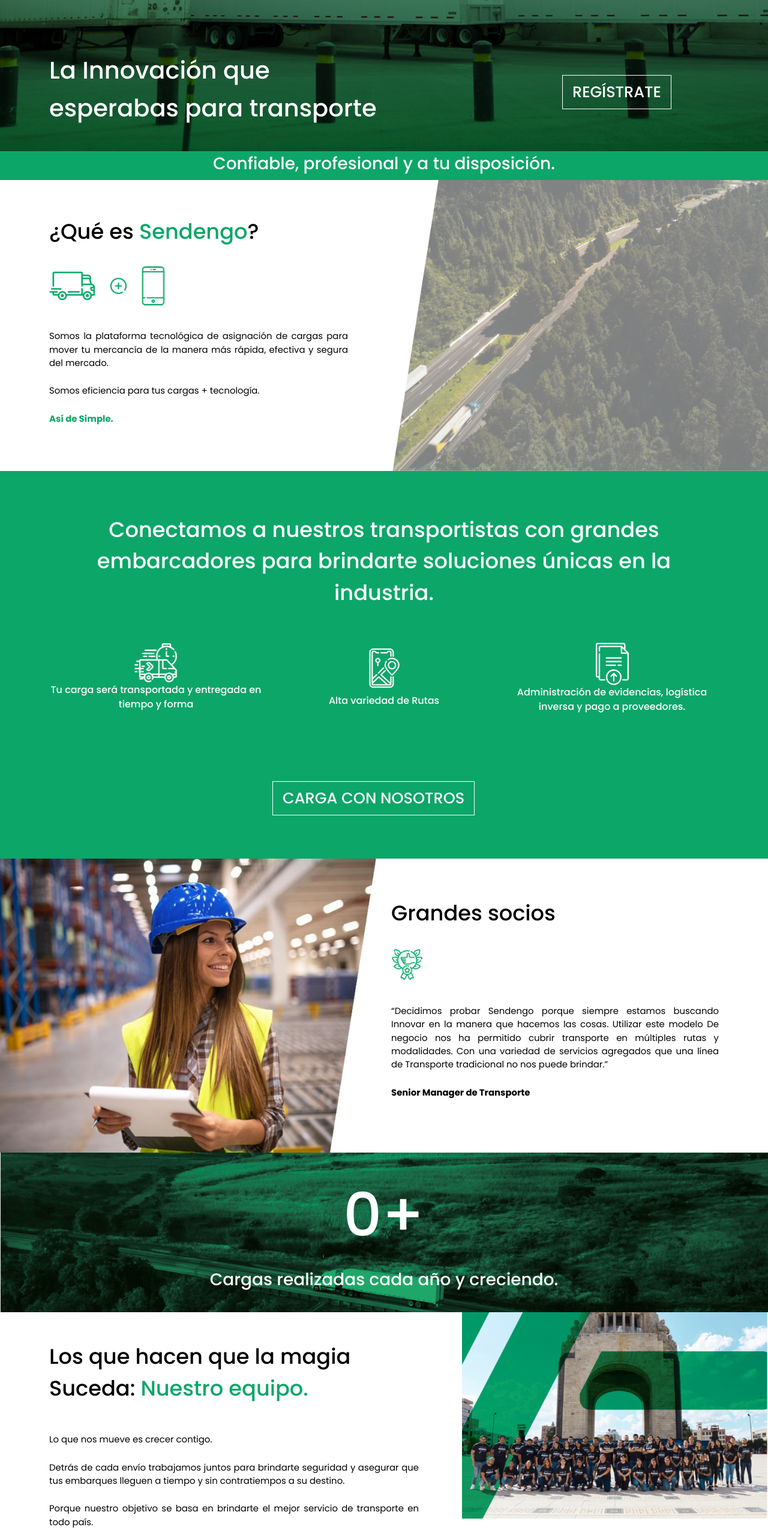
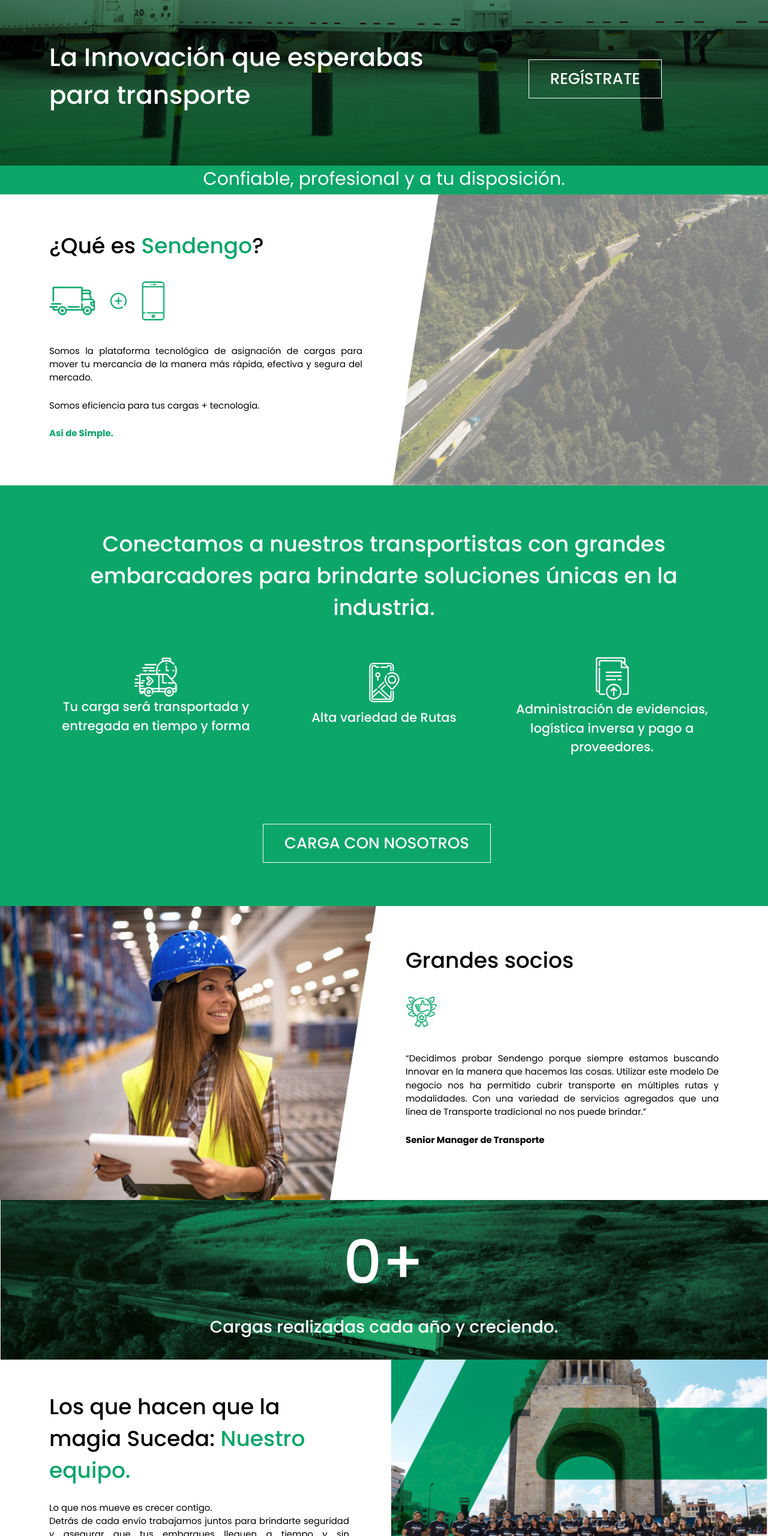
Before and after one commit to nelyflores/web-carga, a plain HTML site: page embarcador.html in a window 1280 px wide. Shown: the part 240-2800 px from the top of the page at 60% size. Drawn offline with nearby package versions, Linux system fonts and the light colour scheme.

Commit message:
cambio en tamaños de fuentes y columnas

```diff
--- a/css/styles.css
+++ b/css/styles.css
@@ -50,9 +50,10 @@
     color: var(--white-color);
     background-color: transparent;
     font-weight: 500;
-    font-size: 1.6rem;
+    font-size: 1.625rem;
     border: 1px solid var(--white-color);
     line-height: 39px;
+    padding: 0.75rem 2.1875rem 0.75rem 2.1875rem;
 }
 
 .button-white:hover {
@@ -77,7 +78,7 @@
     border: 1px solid var(--primary-color);
     color: var(--primary-color);
     background: var(--white-color);
-    font-size: 1.62em;
+    font-size: 1.625em;
 
 }
 
@@ -89,13 +90,13 @@
 h1 {
     color: var(--white-color);
     font-weight: 500;
-    font-size: 2.5rem;
+    font-size: 2.625rem;
     line-height: 63px;
 
 }
 
 h2 {
-    font-size: 2.2rem;
+    font-size: 2.25rem;
     line-height: 3.3rem;
     color: var(--black-color);
 }
@@ -219,28 +220,40 @@
     background: url(../img/bg-banner.png) no-repeat center;
     background-size: cover;
     width: 100%;
-    padding: 15.875rem 0 2rem 0;
+    padding: 14.5rem 0 4.9rem 0;
+    ;
 }
 
 .bottom-banner {
     background-color: var(--primary-color);
     color: var(--white-color);
-    height: 48px;
+    height: 3rem;
 }
 
+.bottom-banner h3 {
+    font-size: 1.875rem;
+    font-weight: 400;
+}
+
+
 /*About*/
-.about-column {
-    margin-left: 70px;
+.content-about {
+    padding-left: 4.375rem;
 }
 
 /*Coneccting*/
+.connecting p {
+    font-size: 1.3125rem;
+}
+
 .design-connecting {
     background-color: var(--primary-color);
 }
 
 /*Partner*/
-.partner-column {
-    margin-right: 70px;
+
+.content-partner {
+    padding-right: 4.375rem;
 }
 
 /*charge*/
@@ -255,13 +268,24 @@
     font-size: 6.25rem;
 }
 
+.container-team {
+    padding-left: 4.375rem;
+    padding-right: 2.875rem;
+}
+
 /*whatsapp*/
+
 .whatsapp-banner {
     background-color: var(--black-color);
     height: 8.1rem;
 }
 
 .whatsapp-span {
+    font-size: 1.75rem;
+}
+
+.whatsapp-span i {
+    padding-top: 0.3125rem;
     font-size: 1.75rem;
 }
 
@@ -390,7 +414,7 @@
     background: url(../img/slider-transportista.png) no-repeat center;
     background-size: cover;
     width: 100%;
-    padding: 15.875rem 0 2rem 0;
+    padding: 19.3rem 0 4.9rem 0;
 }
 
 .text-connecting {
--- a/embarcador.html
+++ b/embarcador.html
@@ -45,18 +45,18 @@
         <div class="container-fluid top-banner">
             <div class="container">
                 <div class="row align-items-center wow slideInLeft" data-wow-duration="2s" data-wow-delay="5s">
-                    <div class=" col-lg-6 col-md-6">
+                    <div class=" col-lg-8 col-md-8">
                         <h1>La Innovación que esperabas para transporte</h1>
                     </div>
-                    <div class="col-sm-3 offset-sm-3 col-md-3 offset-md-3">
-                        <button class="button-white px-3 py-2">REGÍSTRATE</button>
+                    <div class="col-md-3 d-flex justify-content-end">
+                        <button class="button-white">REGÍSTRATE</button>
                     </div>
                 </div>
 
             </div>
 
         </div>
-        <div class="bottom-banner">
+        <div class="bottom-banner d-flex align-items-end justify-content-center">
             <h3 class="text-center pt-1">Confiable, profesional y a tu disposición.</h3>
         </div>
     </section>
@@ -64,10 +64,12 @@
     <section class="about">
         <div class="container-fluid">
             <div class="row">
-                <div class="col align-self-center about-column me-5">
+                <div class="col-md-6 col-sm-12 align-self-center about-column">
+                    <div class="container content-about">
                         <h2>¿Qué es <span class="text-green">Sendengo</span>?</h2>
-                    <img class="my-4 pb-3" src="./img/icon-about.png" alt="¿Qué es sendengo?">
-                    <p class="text-main text-black  mb-4">Somos la plataforma tecnológica de asignación de cargas para
+                        <img class="my-4 pb-3 " src="./img/icon-about.png" alt="¿Qué es sendengo?">
+                        <p class="text-main text-black  mb-4">Somos la plataforma tecnológica de asignación de cargas
+                            para
                             mover tu
                             mercancía de la manera más
                             rápida,
@@ -75,8 +77,9 @@
                         <p class="text-main text-black mb-4">Somos eficiencia para tus cargas + tecnología.</p>
                         <p class="text-main fw-bold text-green">Así de Simple.</p>
                     </div>
-                <div class="col-6 pe-0">
-                    <img src="./img/bg-about.png" class="img-fluid" alt="¿Qué es sendengo?">
+                </div>
+                <div class="col-md-6 pe-0">
+                    <img src="./img/bg-about.png" class="img-fluid w-100" alt="¿Qué es sendengo?">
                 </div>
             </div>
         </div>
@@ -102,8 +105,8 @@
                             proveedores.</p>
                     </div>
                     <div class="row mb-5 pb-4">
-                        <div class="col-md-4 offset-md-4">
-                            <button class="button-white px-3 py-2">CARGA CON NOSOTROS</button>
+                        <div class="col-md-12 d-flex justify-content-center">
+                            <button class="button-white">CARGA CON NOSOTROS</button>
                         </div>
                     </div>
                 </div>
@@ -114,11 +117,11 @@
     <section>
         <div class="container-fluid">
             <div class="row">
-                <div class="col-6 ps-0">
-                    <img src="./img/grandes-socios.jpeg" alt="somos grandes socios" class="img-fluid">
+                <div class="col-md-6 ps-0">
+                    <img src="./img/grandes-socios.jpeg" alt="somos grandes socios" class="img-fluid w-100">
                 </div>
-                <div class="col align-self-center partner-column">
-                    <div>
+                <div class="col-md-6 align-self-center">
+                    <div class="container content-partner">
                         <h2>Grandes socios</h2>
                         <img class="my-4 pb-3" src="./img/icon-partner.png" alt="grandes socios">
                         <p class="text-main text-black  mb-4">“Decidimos probar Sendengo porque siempre estamos buscando
@@ -145,29 +148,33 @@
     <section>
         <div class="container-fluid">
             <div class="row">
-                <div class="col-md-6 align-self-center me-5 about-column ">
-                    <h2 class="mb-5 mt-5">Los que hacen que la magia
+                <div class="col-md-6 align-self-center">
+                    <div class="continer container-team">
+                        <h2 class="mb-4 mt-5">Los que hacen que la magia
                             Suceda: <span class="text-green">Nuestro equipo.</span> </h2>
-                    <p class="text-main text-black  mb-4">Lo que nos mueve es crecer contigo.</p>
+                        <p class="text-main text-black  mb-0">Lo que nos mueve es crecer contigo.</p>
                         <p class="text-main text-black  mb-4"> Detrás de cada envío trabajamos juntos para brindarte
                             seguridad y asegurar que tus embarques
                             lleguen a tiempo y sin contratiempos a su destino.</p>
                         <p class="text-main text-black  mb-4"> Porque nuestro objetivo se basa en brindarte el mejor
                             servicio de transporte en todo país. </p>
                     </div>
-                <div class="col pe-0">
-                    <img src="./img/nosotros.png" alt="nuestro equipo" class="img-fluid">
+                </div>
+
+                <div class="col-md-6 pe-0">
+                    <img src="./img/nosotros.png" alt="nuestro equipo" class="img-fluid w-100">
                 </div>
             </div>
         </div>
     </section>
     <!--Carousel-->
-    <section class="pb-5">
+    <section class="pb-5 pt-3">
         <div class="container-fluid">
             <div class="container">
                 <div class="row pt-5">
-                    <h2>Ellos <span class="text-green">encontraron una solución</span> como la que estás buscando. </h2>
-                    <div class="container text-center my-3">
+                    <h2 class="pb-4">Ellos <span class="text-green">encontraron una solución</span> como la que estás
+                        buscando. </h2>
+                    <div class="container text-center my-3 pb-3">
                         <div class="row mx-auto my-auto d-flex justify-content-end">
                             <div id="recipeCarousel" class="carousel slide" data-bs-ride="carousel">
                                 <div class="carousel-inner" role="listbox">
@@ -227,9 +234,9 @@
         <div class="container-fluid whatsapp-banner d-flex align-items-center">
             <div class="container">
                 <h2 class="text-white d-inline">Estamos listos para trabajar contigo </h2>
-                <span class="text-white whatsapp-span text-center"><i
+                <span class="text-white whatsapp-span text-center pe-2"><i
                         class="fas fa-arrow-right navbar-toggler-icon"></i></span>
-                <button class="button-white px-3 py-2"> <i class="fab fa-whatsapp me-3"></i>Mándanos
+                <button class="button-white"> <i class="fab fa-whatsapp me-3"></i>Mándanos
                     whatsapp</button>
             </div>
         </div>
```
Lines whose indentation alone changed are shown as unchanged.
